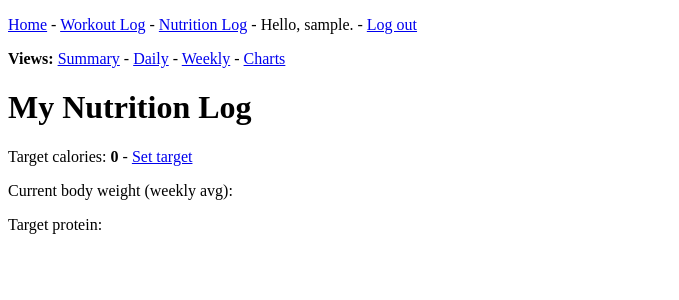
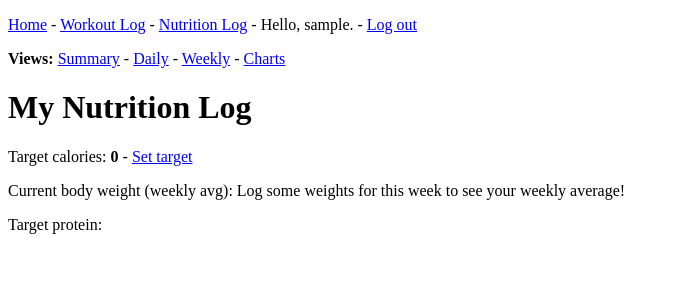
Before and after one commit to ben31w/balance, a Django app: page /nutrition_log/ in a window 1280 px wide. Shown: the top 300 px of the page, without its empty margins (0-679 px from the left). Run offline with Django 4.2, Linux system fonts and the light colour scheme; the visitor is signed in with stand-in values (Sample User, id 1); data that the repository does not hold is empty.

Commit message:
get and display the user's average body weight for the current week on the index page

```diff
--- a/nutrition_log/templates/nutrition_log/index.html
+++ b/nutrition_log/templates/nutrition_log/index.html
@@ -8,6 +8,13 @@
         <strong>{{ targetCals }}</strong> -
         <a href="{% url 'nutrition_log:set_target_calories' %}">Set target</a>
     </p>
-    <p>Current body weight (weekly avg): </p>
+    <p>
+        Current body weight (weekly avg):
+        {% if weeklyAvg %}
+            <strong>{{ weeklyAvg }}</strong>
+        {% else %}
+            Log some weights for this week to see your weekly average!
+        {% endif %}
+    </p>
     <p>Target protein: </p>
 {% endblock subcontent %}
--- a/nutrition_log/views.py
+++ b/nutrition_log/views.py
@@ -16,12 +16,37 @@ UNITS = Unit.objects.all()
 @login_required
 def index(request):
     """Load the summary/home page for the Nutrition Log"""
+    # Info to get for the home page: target calories, weekly average body weight,
+    #  target protein based on current weight.
+    targetCals = get_target_calories(request)
+    weeklyAvg = get_curr_weekly_weight(request)
+
+    context = {'targetCals': targetCals, 'weeklyAvg': weeklyAvg}
+    return render(request, "nutrition_log/index.html", context)
+
+
+def get_target_calories(request):
+    """Get the user's target calories or return 0 if it's unspecified"""
     try:
         targetCals = request.user.goals.target_calories
     except ObjectDoesNotExist:
         targetCals = 0
-    context = {'targetCals': targetCals}
-    return render(request, "nutrition_log/index.html", context)
+    return targetCals
+
+
+def get_curr_weekly_weight(request):
+    """
+    Get the user's average body weight for the current week.
+    Return 0 if the user hasn't logged anything.
+    """
+    curr_date = datetime.date.today()
+    curr_weekday = curr_date.isoweekday()
+    sunday = datetime.date(curr_date.year, curr_date.month, curr_date.day - curr_weekday)
+
+    weekly_weights = DailyWeight.objects.filter(user=request.user).filter(
+        date__range=[f"{sunday}", f"{curr_date}"]
+    )
+    return round(get_avg_weight(weekly_weights), 2)
 
 
 def set_target_calories(request):
@@ -187,7 +212,7 @@ def weekly(request):
         date__range=[f"{start_date_str}", f"{end_date_str}"]
     )
     padded_daily_weights = get_padded_daily_weights(dates, actual_daily_weights)
-    avgWt = get_avg_daily_weight(actual_daily_weights)
+    avgWt = get_avg_weight(actual_daily_weights)
     daily_calories = get_list_of_calories(request, dates)
 
     # zip these lists so they can be used more efficiently in the template
@@ -199,8 +224,8 @@ def weekly(request):
     return render(request, "nutrition_log/weekly.html", context)
 
 
-def get_avg_daily_weight(daily_weights):
-    """Get avg daily weight from queryset"""
+def get_avg_weight(daily_weights):
+    """Get avg daily weight from a queryset of daily weights"""
     if len(daily_weights) == 0:
         return 0
     sumWt = 0
```
